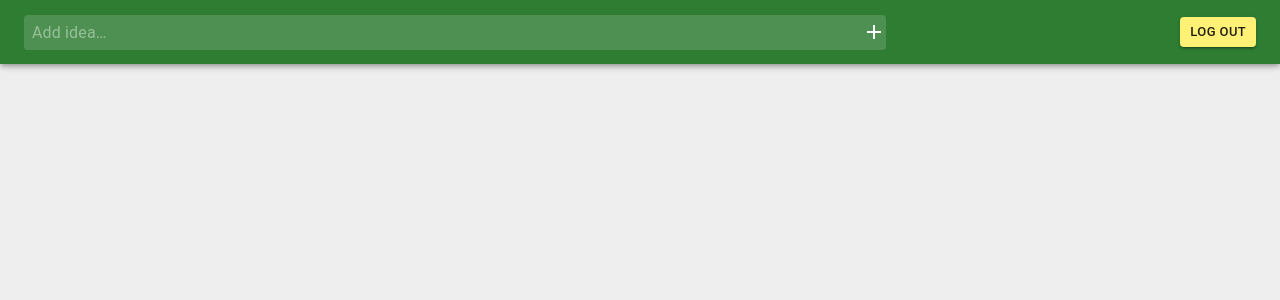
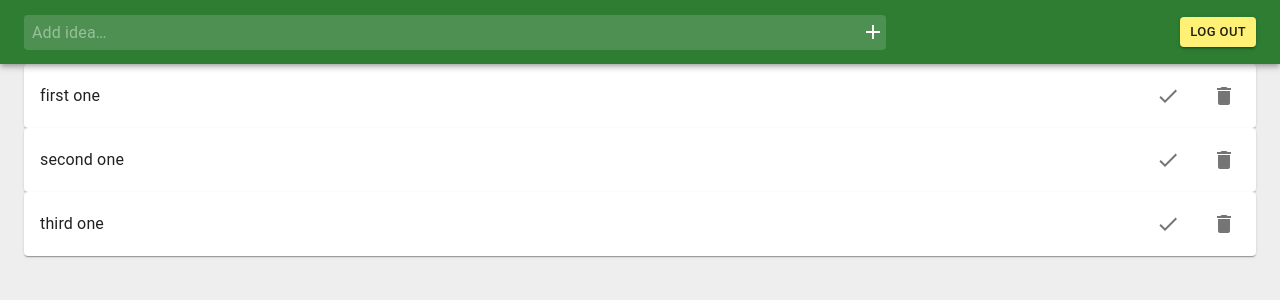
Before and after one commit to chadmuro/blog-ideas, a React (Create React App) app: page / in a window 1280 px wide. Shown: the top 300 px of the page. Built offline with nearby package versions, Linux system fonts and the light colour scheme.

Commit message:
create ideas and ideas component, start to add dnd

```diff
--- a/package.json
+++ b/package.json
@@ -10,6 +10,7 @@
     "@testing-library/react": "^11.2.2",
     "@testing-library/user-event": "^12.2.2",
     "react": "^17.0.1",
+    "react-beautiful-dnd": "^13.0.0",
     "react-dom": "^17.0.1",
     "react-scripts": "4.0.0",
     "web-vitals": "^0.2.4"
--- a/public/index.html
+++ b/public/index.html
@@ -26,7 +26,7 @@
     -->
     <title>Blog Ideas</title>
   </head>
-  <body style="background: #eee;">
+  <body style="background: #eee; padding: 0; margin: 0">
     <noscript>You need to enable JavaScript to run this app.</noscript>
     <div id="root"></div>
     <!--
--- a/src/App.js
+++ b/src/App.js
@@ -1,12 +1,21 @@
 import React from 'react';
-import Header from './components/Header'
+import Header from './components/Header';
+import Ideas from './components/Ideas';
+import { DragDropContext } from 'react-beautiful-dnd';
 
 const App = () => {
-  return (
-    <div className="App">
-      <Header />
-    </div>
-  );
-}
+  const onDragEnd = result => {
+    console.log(result);
+  }
+
+	return (
+		<div className="App">
+			<Header />
+			<DragDropContext onDragEnd={onDragEnd}>
+				<Ideas />
+			</DragDropContext>
+		</div>
+	);
+};
 
 export default App;
--- a/src/components/Header.js
+++ b/src/components/Header.js
@@ -9,6 +9,9 @@ import { makeStyles } from '@material-ui/styles';
 import Input from '../utils/Input';
 
 const useStyles = makeStyles({
+	appbar: {
+		position: 'sticky'
+	},
     navbar: {
         display: 'flex',
         justifyContent: 'space-between'
@@ -19,7 +22,7 @@ const Header = () => {
     const classes = useStyles();
 
 	return (
-		<AppBar>
+		<AppBar className={classes.appbar}>
 			<Toolbar className={classes.navbar}>
 				<Input />
                 <Button variant="contained" color="secondary" size="small">Log out</Button>
--- a/src/components/Idea.js
+++ b/src/components/Idea.js
@@ -0,0 +1,50 @@
+import React from 'react';
+import {
+	Card,
+	CardContent,
+	CardActions,
+	IconButton,
+	Typography,
+} from '@material-ui/core';
+import { makeStyles } from '@material-ui/styles';
+import CheckIcon from '@material-ui/icons/Check';
+import DeleteIcon from '@material-ui/icons/Delete';
+import { Draggable } from 'react-beautiful-dnd';
+
+const useStyles = makeStyles({
+	card: {
+		display: 'flex',
+		justifyContent: 'space-between',
+		alignItems: 'center',
+	},
+});
+
+const Idea = ({ id, title, keyNum }) => {
+	const classes = useStyles();
+	return (
+		<Draggable draggableId={keyNum} index={id}>
+			{provided => (
+				<Card
+					className={classes.card}
+					{...provided.draggableProps}
+					{...provided.dragHandleProps}
+					ref={provided.innerRef}
+				>
+					<CardContent>
+						<Typography>{title}</Typography>
+					</CardContent>
+					<CardActions>
+						<IconButton>
+							<CheckIcon />
+						</IconButton>
+						<IconButton>
+							<DeleteIcon />
+						</IconButton>
+					</CardActions>
+				</Card>
+			)}
+		</Draggable>
+	);
+};
+
+export default Idea;
--- a/src/components/Ideas.js
+++ b/src/components/Ideas.js
@@ -0,0 +1,30 @@
+import React from 'react';
+import { Container } from '@material-ui/core';
+import { makeStyles } from '@material-ui/styles';
+import { Droppable } from 'react-beautiful-dnd';
+import Idea from './Idea';
+
+const useStyles = makeStyles(theme => ({}));
+
+const sampleData = [
+	{ title: 'first one', key: 'one', id: 1 },
+	{ title: 'second one', key: 'two', id: 2 },
+	{ title: 'third one', key: 'three', id: 3 }
+];
+
+const Ideas = () => {
+	const classes = useStyles();
+
+	return (
+		<Droppable droppableId="ideas">
+			{provided => (
+				<Container ref={provided.innerRef} {...provided.droppableProps}>
+					{sampleData.map(idea => <Idea id={idea.id} keyNum={idea.key} key={idea.key} title={idea.title} />)}
+                    {provided.placeholder}
+				</Container>
+			)}
+		</Droppable>
+	);
+};
+
+export default Ideas;
--- a/src/utils/Input.js
+++ b/src/utils/Input.js
@@ -15,7 +15,7 @@ const useStyles = makeStyles(theme => ({
         alignItems: 'center',
 	},
 	addIcon: {
-		padding: 0,
+		padding: '1px',
 		height: '100%',
 		display: 'flex',
 		alignItems: 'center',
```
Also changed, not shown: 1 other file (tests, documents, lock files or other folders).
